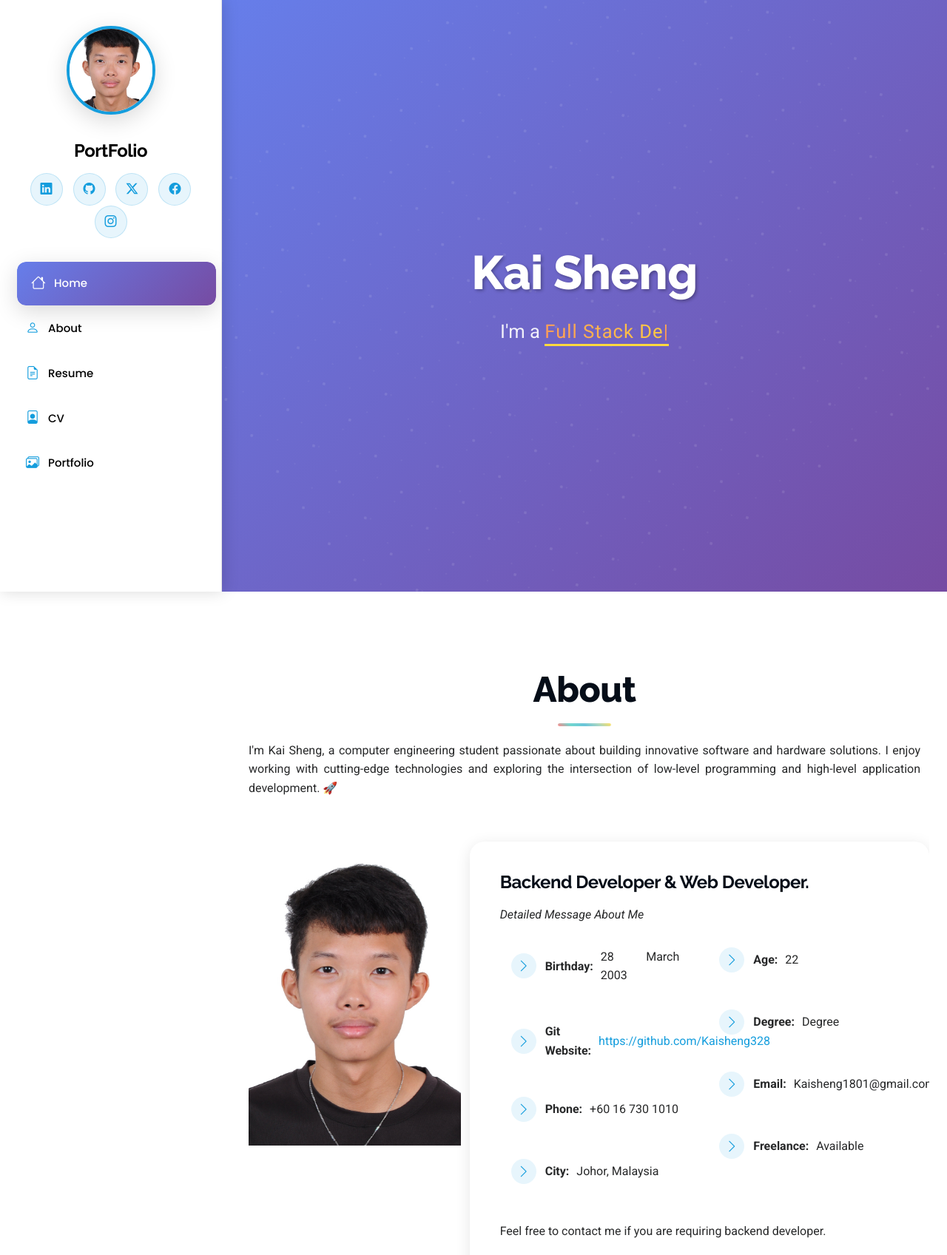
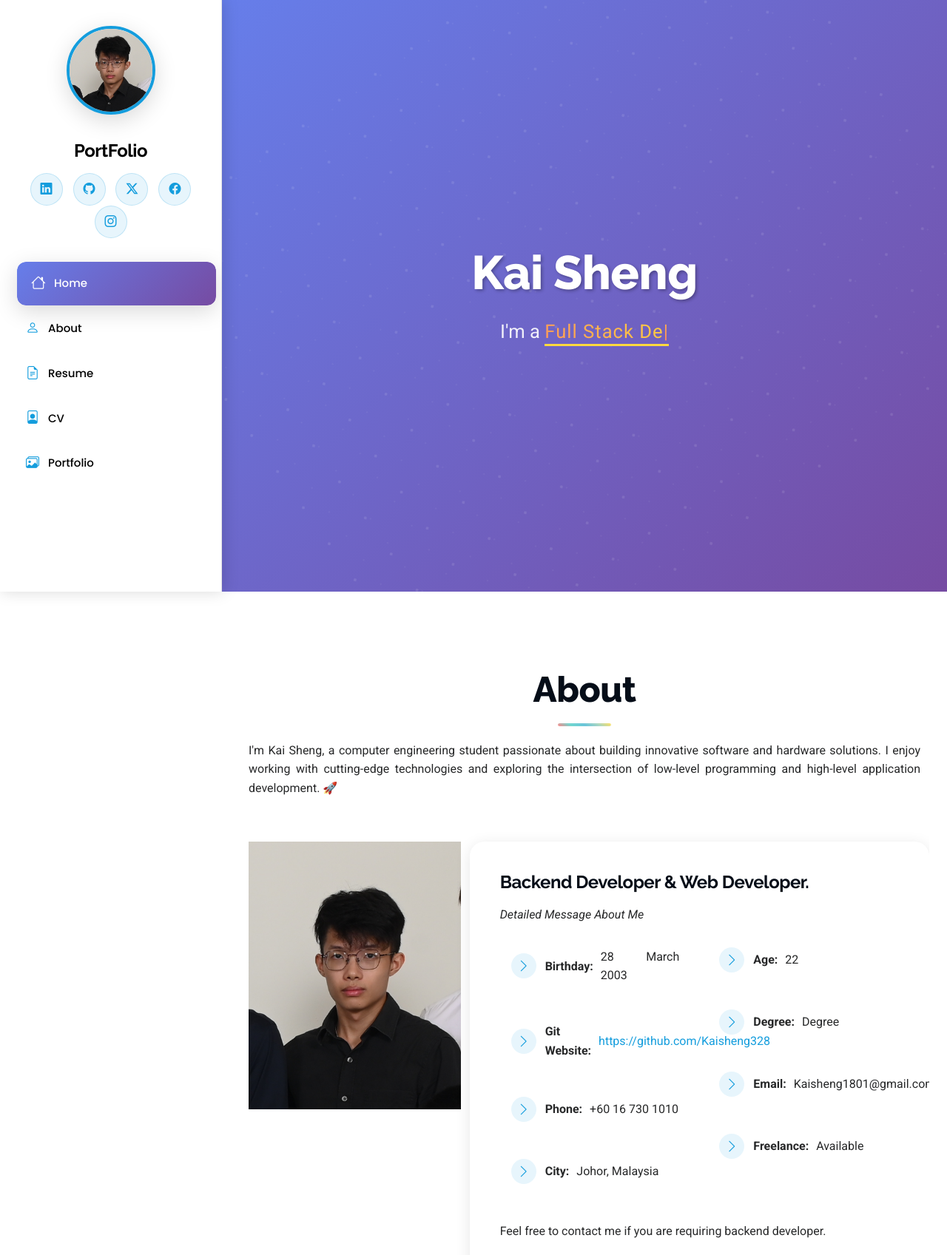
Before and after one commit to Kaisheng328/aboutMe, a website: page index.html in a window 1280 px wide. Shown: the top 1697 px of the page at 74% size. Drawn offline with Linux system fonts and the light colour scheme.

```diff
--- a/index.html
+++ b/index.html
@@ -46,7 +46,7 @@
 
 
     <div class="profile-img">
-      <img src="assets/img/my-profile-img.jpg" alt="" class="img-fluid rounded-circle">
+      <img src="assets/img/my-profile-img.png" alt="" class="img-fluid rounded-circle">
     </div>
 
     <a href="index.html" class="logo d-flex align-items-center justify-content-center">
@@ -106,7 +106,7 @@
 
           <div class="row gy-4 justify-content-center">
             <div class="col-lg-4">
-              <img src="assets/img/my-profile-img.jpg" class="img-fluid" alt="">
+              <img src="assets/img/my-profile-img.png" class="img-fluid" alt="">
             </div>
             <div class="col-lg-8 content">
               <h2>Backend Developer &amp; Web Developer.</h2>
```
Also changed, not shown: .github/workflows/deploy.yml, assets/img/my-profile-img.png (added).
